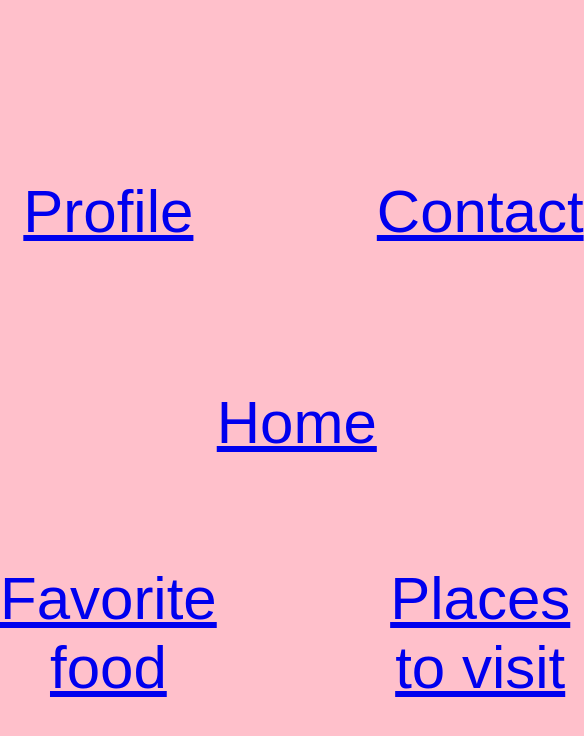
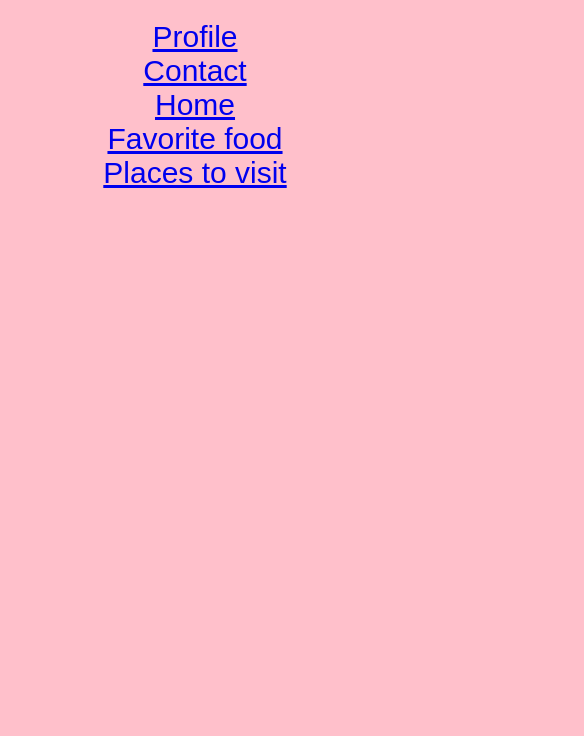
Before and after one commit to Choltipa/Chonthiph, a plain HTML site: page Home.html in a window 390 px wide. Shown: the whole page, 584 px wide, since content can reach past the window. Drawn offline with Linux system fonts and the light colour scheme.

Commit message:
Update home.css

```diff
--- a/home.css
+++ b/home.css
@@ -47,14 +47,36 @@ body {
     transform: translateY(-10px);
   }
 
-  /* Responsive สำหรับจอเล็ก */
-  @media (max-width: 50px) {
+  /* Responsive Tablet */
+  @media (max-width: 768px) {
     body {
-      grid-template-columns: 1fr;
+      grid-template-columns: 1fr 1fr;
       grid-template-rows: auto;
       height: auto;
       font-size: 40px;
       padding: 20px 0;
+    }
+
+    .center {
+      grid-column: 1 / span 2;
+      grid-row: auto;
+    }
+
+    .top-left,
+    .top-right,
+    .bottom-left,
+    .bottom-right {
+      grid-column: auto;
+      grid-row: auto;
+    }
+  }
+
+  /* Responsive Mobile */
+  @media (max-width: 480px) {
+    body {
+      grid-template-columns: 1fr;
+      grid-template-rows: auto;
+      font-size: 30px;
     }
 
     .center,
```
